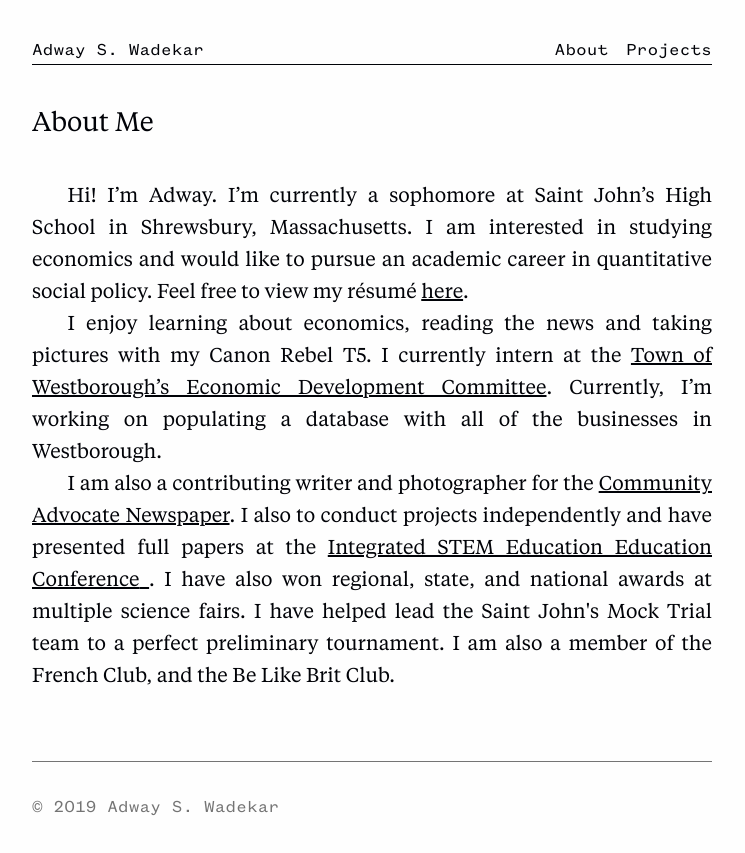
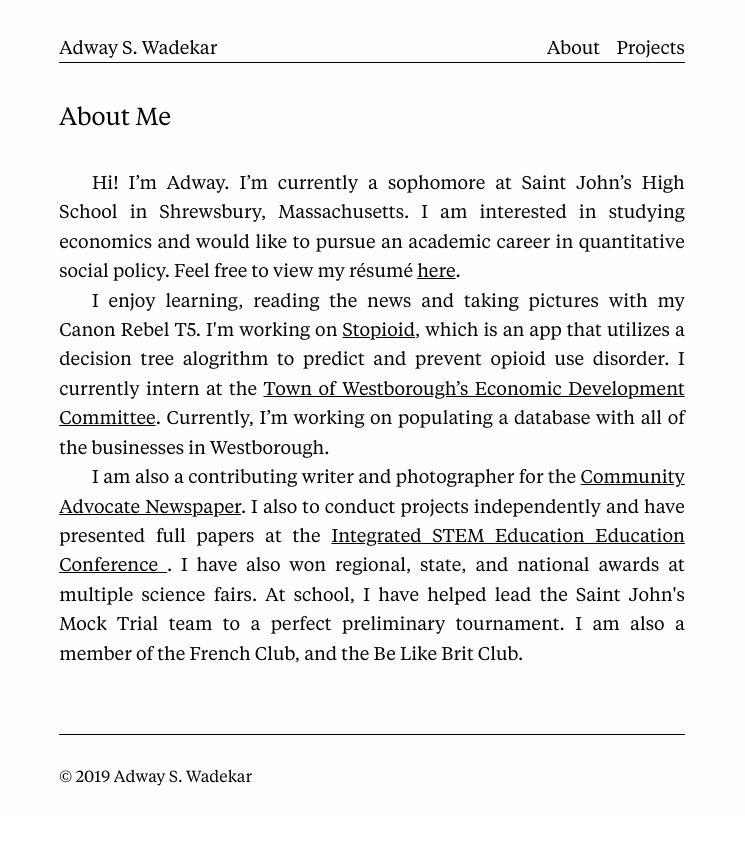
Before and after one commit to adway/2019-site, a Gatsby site: page / in a window 1280 px wide. Shown: the whole page, without its empty margins (268-1013 px from the left). After the commit the page ends 818 px from the top, so only its background shows below. Built offline with nearby package versions, Linux system fonts and the light colour scheme; Gatsby itself is replaced by a stand-in of ours.

Commit message:
Stopioid, fonts, font-sizes, serif everything, duke blue descriptions, cleanded up designSystem

```diff
--- a/src/components/Footer.js
+++ b/src/components/Footer.js
@@ -5,8 +5,8 @@ import Atoms from './designSystem/atoms';
 
 const StyledFooter = styled('footer')`
   border-top: 1px solid;
-  color: ${Atoms.colors.meta};
-  font-family: ${Atoms.font.family.sans};
+  color: ${Atoms.colors.text};
+  font-family: ${Atoms.font.family.serif};
   font-size: ${Atoms.font.size.small};
   margin-top: ${Atoms.spacing.large};
   padding: ${Atoms.spacing.small} 0;
@@ -15,7 +15,7 @@ const StyledFooter = styled('footer')`
 export default function Footer({ author, designAuthor }) {
   return (
     <StyledFooter>
-       &copy; {new Date().getUTCFullYear()} {author}
+      &copy; {new Date().getUTCFullYear()} {author}
     </StyledFooter>
   );
 }
--- a/src/components/Header.js
+++ b/src/components/Header.js
@@ -6,8 +6,8 @@ import PlainList from './designSystem/PlainList';
 import PlainLink from './designSystem/PlainLink';
 
 const StyledHeader = styled('header')`
-  font-family: ${Atoms.font.family.sans};
-  font-size: ${Atoms.font.size.small};
+  font-family: ${Atoms.font.family.serif};
+  font-size: ${Atoms.font.size.regular};
   border-bottom: 1px solid;
   display: flex;
   flex-wrap: wrap;
--- a/src/components/designSystem/H1.js
+++ b/src/components/designSystem/H1.js
@@ -4,7 +4,7 @@ import Atoms from './atoms';
 
 export default styled('h1')`
   font-family: ${Atoms.font.family.serif};
-  font-size: 1.333rem;
+  font-size: ${Atoms.font.size.h1};
   font-weight: 400;
   hyphens: initial;
   margin-bottom: ${Atoms.spacing.medium};
--- a/src/components/designSystem/Sans.js
+++ b/src/components/designSystem/Serif.js
@@ -3,5 +3,5 @@ import styled from '@emotion/styled';
 import Atoms from './atoms';
 
 export default styled('span')`
-  font-family: ${Atoms.font.family.sans};
+  font-family: ${Atoms.font.family.serif};
 `;
--- a/src/components/designSystem/atoms.js
+++ b/src/components/designSystem/atoms.js
@@ -19,7 +19,8 @@ export default {
     site: '#a50104',
     text: '#000207',
     meta: '#747474',
-    complementary: '#005bc2'
+    complementary: '#005bc2',
+    duke: '#001A57'
   },
   font: {
     family: {
--- a/src/components/designSystem/designSystem.js
+++ b/src/components/designSystem/designSystem.js
@@ -10,5 +10,5 @@ export { default as Link } from './Link';
 export { default as P } from './P';
 export { default as PlainLink } from './PlainLink';
 export { default as PlainList } from './PlainList';
-export { default as Sans } from './Sans';
+export { default as Sans } from './Serif';
 export { default as Table } from './Table';
--- a/src/css/base.base.css
+++ b/src/css/base.base.css
@@ -27,7 +27,7 @@ html {
 
 @media (min-width: 1200px) {
   html {
-    font-size: 125%;
+    font-size: 115%;
   }
 }
 
--- a/src/pages/index.js
+++ b/src/pages/index.js
@@ -23,8 +23,13 @@ export default () => (
       .
     </P>
     <P>
-      I enjoy learning about economics, reading the news and taking pictures
-      with my Canon Rebel T5. I currently intern at the{' '}
+      I enjoy learning, reading the news and taking pictures with my Canon Rebel
+      T5. I'm working on{' '}
+      <Link href="https://stopioid.org" target="_blank">
+        Stopioid
+      </Link>
+      , which is an app that utilizes a decision tree alogrithm to predict and
+      prevent opioid use disorder. I currently intern at the{' '}
       <Link href="http://edc.town.westborough.ma.us" target="_blank">
         Town of Westborough’s Economic Development Committee
       </Link>
@@ -42,9 +47,9 @@ export default () => (
         Integrated STEM Education Education Conference{' '}
       </Link>
       . I have also won regional, state, and national awards at multiple science
-      fairs. I have helped lead the Saint John's Mock Trial team to a perfect
-      preliminary tournament. I am also a member of the French Club, and the Be
-      Like Brit Club.
+      fairs. At school, I have helped lead the Saint John's Mock Trial team to a
+      perfect preliminary tournament. I am also a member of the French Club, and
+      the Be Like Brit Club.
     </P>
   </Layout>
 );
--- a/src/pages/projects.js
+++ b/src/pages/projects.js
@@ -5,7 +5,7 @@ import P from '../components/designSystem/P';
 import H1 from '../components/designSystem/H1';
 
 import { projects } from '../data';
-import Sans from '../components/designSystem/Sans';
+import Serif from '../components/designSystem/Serif';
 import styled from '@emotion/styled';
 
 import Helmet from 'react-helmet';
@@ -17,8 +17,8 @@ import {
   PlainLink
 } from '../components/designSystem/designSystem';
 
-const Description = styled(Sans)`
-  color: ${Atoms.colors.meta};
+const Description = styled(Serif)`
+  color: ${Atoms.colors.duke};
   font-size: 0.9em;
 `;
 
```
